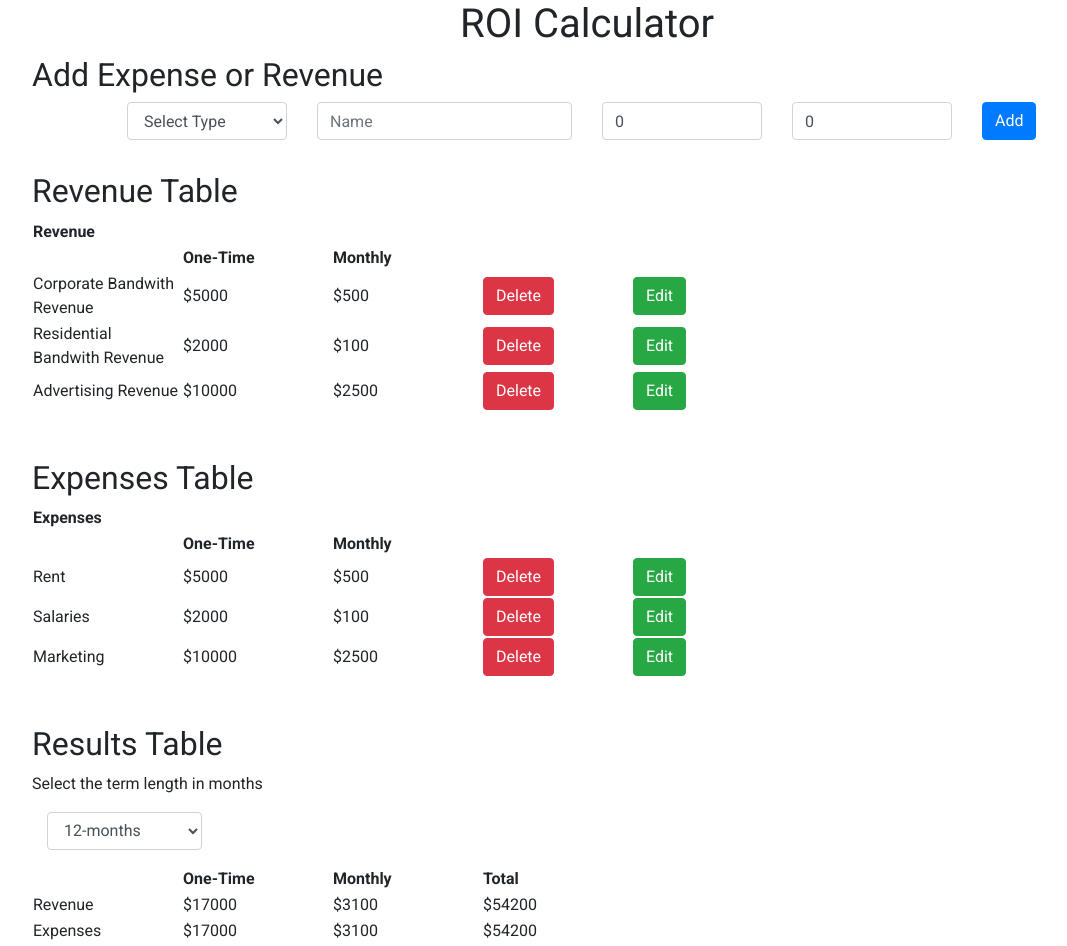
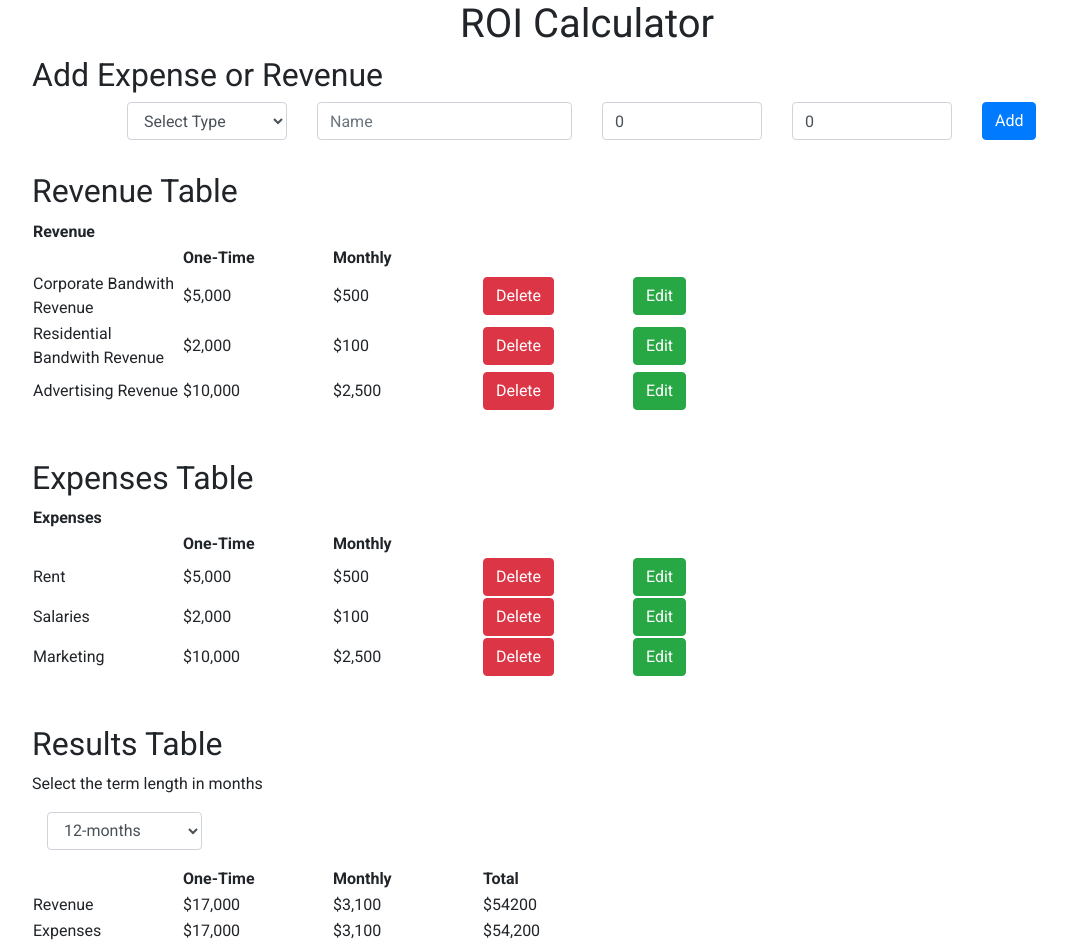
Before and after one commit to zayolab/developer-exercise, a React (Create React App) app: page / in a window 1280 px wide. Shown: the top 946 px of the page, without its empty margins (53-1120 px from the left). Built offline with nearby package versions, Linux system fonts and the light colour scheme.

Commit message:
fixed bug with ROI showing infinity

```diff
--- a/src/components/ExpenseTable.js
+++ b/src/components/ExpenseTable.js
@@ -2,6 +2,7 @@ import React from 'react'
 import {
   Button
  } from 'react-bootstrap'
+ import { commaSeparateNumber } from '../utils'
 
 const ExpenseTable = props => (
   <div className="flex-large">
@@ -24,8 +25,8 @@ const ExpenseTable = props => (
           props.expense.map((expense, index) => (
             <tr key={index}>
               <td>{expense.name}</td>
-              <td>${expense.oneTime}</td>
-              <td>${expense.monthly}</td>
+              <td>${commaSeparateNumber(expense.oneTime)}</td>
+              <td>${commaSeparateNumber(expense.monthly)}</td>
               <td><Button variant="danger" onClick={() => props.deleteExpense(expense.id)}>Delete</Button></td>
               <td><Button variant="success" onClick={() => props.editExpenseRow(expense)}>Edit</Button></td>
             </tr>
--- a/src/components/ResultsTable.js
+++ b/src/components/ResultsTable.js
@@ -4,6 +4,7 @@ import {
   Form,
   Col
  } from 'react-bootstrap'
+ import { commaSeparateNumber } from '../utils'
 
 const ResultsTable = props => {
 
@@ -51,7 +52,7 @@ const ResultsTable = props => {
   //Handle case where total revenue would be 0 and cause NaN
   const contributionMargin = sumTotalRevenue !== 0 ? (totalContributionProfit / sumTotalRevenue * 100).toFixed(0) : 0
 
-  const capitalROI = (sumTotalExpense - sumTotalRevenue === 0) ? 0 : ((sumOneTimeExpense - sumOneTimeRevenue) / monthlyContributionProfit).toFixed(1)
+  const capitalROI = (sumTotalExpense - sumTotalRevenue === 0 || sumMonthlyRevenue - sumMonthlyExpense === 0) ? 0 : ((sumOneTimeExpense - sumOneTimeRevenue) / monthlyContributionProfit).toFixed(1)
 
 
  //
@@ -86,21 +87,21 @@ const ResultsTable = props => {
         <tbody>
           <tr>
             <td>Revenue</td>
-            <td>${sumOneTimeRevenue}</td>
-            <td>${sumMonthlyRevenue}</td>
+            <td>${commaSeparateNumber(sumOneTimeRevenue)}</td>
+            <td>${commaSeparateNumber(sumMonthlyRevenue)}</td>
             <td>${sumTotalRevenue}</td>
           </tr>
           <tr>
             <td>Expenses</td>
-            <td>${sumOneTimeExpense}</td>
-            <td>${sumMonthlyExpense}</td>
-            <td>${sumTotalExpense}</td>
+            <td>${commaSeparateNumber(sumOneTimeExpense)}</td>
+            <td>${commaSeparateNumber(sumMonthlyExpense)}</td>
+            <td>${commaSeparateNumber(sumTotalExpense)}</td>
           </tr>
           <tr>
             <td>Contribution Profit</td>
             <td></td>
-            <td>${monthlyContributionProfit}</td>
-            <td>${totalContributionProfit}</td>
+            <td>${commaSeparateNumber(monthlyContributionProfit)}</td>
+            <td>${commaSeparateNumber(totalContributionProfit)}</td>
           </tr>
           <tr>
             <td>Contribution Margin</td>
--- a/src/components/RevenueTable.js
+++ b/src/components/RevenueTable.js
@@ -2,6 +2,7 @@ import React from 'react'
 import {
   Button
  } from 'react-bootstrap'
+import { commaSeparateNumber } from '../utils'
 
 const RevenueTable = props => {
 
@@ -26,8 +27,8 @@ const RevenueTable = props => {
             props.revenue.map((revenue, index) => (
               <tr key={index}>
                 <td>{revenue.name}</td>
-                <td>${revenue.oneTime}</td>
-                <td>${revenue.monthly}</td>
+                <td>${commaSeparateNumber(revenue.oneTime)}</td>
+                <td>${commaSeparateNumber(revenue.monthly)}</td>
                 <td><Button variant="danger" onClick={() => props.deleteRevenue(revenue.id)}>Delete</Button></td>
                 <td><Button variant="success" onClick={() => props.editRevenueRow(revenue)}>Edit</Button></td>
               </tr>
--- /dev/null
+++ b/src/utils.js
@@ -0,0 +1,6 @@
+export function commaSeparateNumber(val){
+  while (/(\d+)(\d{3})/.test(val.toString())){
+    val = val.toString().replace(/(\d+)(\d{3})/, '$1'+','+'$2');
+  }
+  return val;
+}
```
